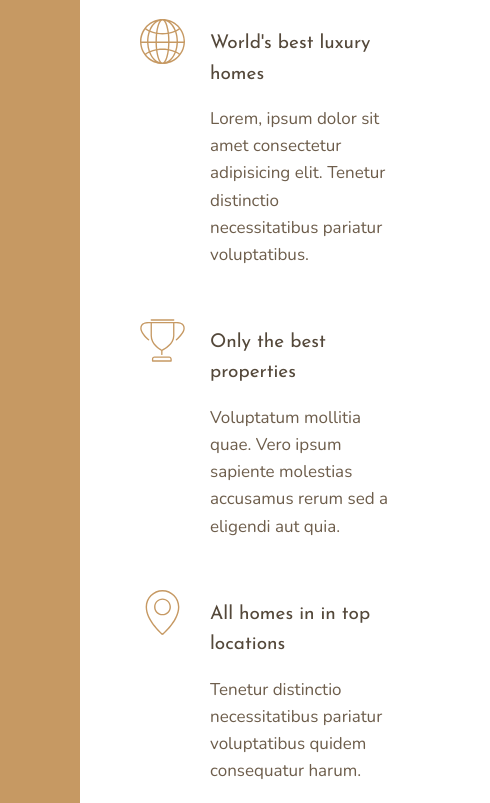
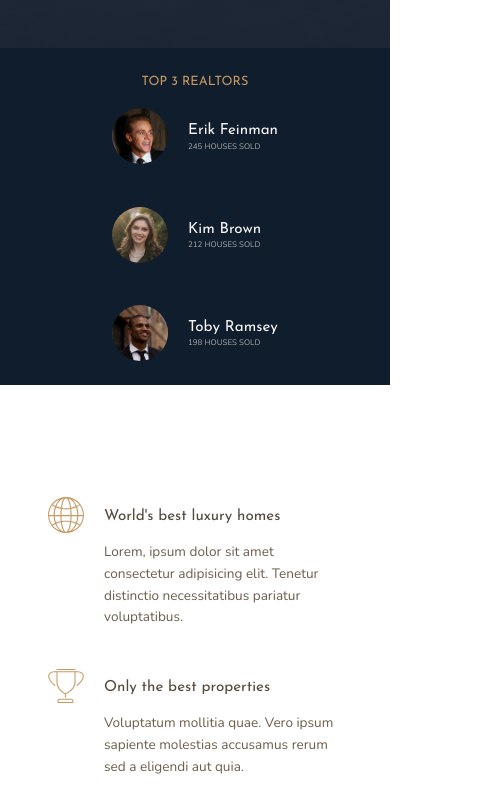
Before and after one commit to Glenio-Lobo/nexter, a website: page index.html in a window 390 px wide. Shown: the part 796-1599 px from the top of the page, 490 px wide, since content can reach past the window. Drawn offline with nearby package versions, Linux system fonts and the light colour scheme.

Commit message:
Media queries

```diff
--- a/sass/abstracts/_mixins.scss
+++ b/sass/abstracts/_mixins.scss
@@ -0,0 +1,18 @@
+@mixin responsive($breakpoint){
+    @if $breakpoint == bp-small {
+        // Media queries não são afetadas pelas mudanças do font size, ou seja, sempre será 16px a não ser que o browser mude.
+        @media only screen and (max-width: 37.5em) { @content }; // 600px
+    }
+
+    @if $breakpoint == bp-medium {
+        @media only screen and (max-width: 50em) { @content }; // 800px
+    }
+
+    @if $breakpoint == bp-large {
+        @media only screen and (max-width: 62.5em) { @content }; // 1000px
+    }
+
+    @if $breakpoint == bp-largest {
+        @media only screen and (max-width: 75em) { @content }; // 1200px
+    }
+}
--- a/sass/base/_elements.scss
+++ b/sass/base/_elements.scss
@@ -1,4 +1,10 @@
+@use '../abstracts/mixins' as mixins;
+
 html{
     box-sizing: border-box;
     font-size: 62.5%;
+
+    @include mixins.responsive(bp-largest){
+        font-size: 50%;
+    }
 }
--- a/sass/layout/_header.scss
+++ b/sass/layout/_header.scss
@@ -1,4 +1,5 @@
 @use '../abstracts/variables' as var;
+@use '../abstracts/mixins' as mixins;
 
 .header{
     background-color: var(--color-grey-dark-1);
@@ -15,6 +16,14 @@
     grid-template-columns: auto; // O mesmo de minmax(min-content, max-content)
     justify-content: center;
     row-gap: 1.5rem;
+
+    @include mixins.responsive(bp-medium){
+        grid-column:  1 / -1;
+    }
+
+    @include mixins.responsive(bp-small){
+        grid-column:  5rem;
+    }
 
     &__logo{
         height: 3rem;
@@ -52,7 +61,8 @@
         align-items: center;
 
         img{
-            height: 2.5rem;
+            max-height: 2.5rem;
+            max-width: 100%;
             filter: brightness(70%);
         }
     }
--- a/sass/layout/_realtors.scss
+++ b/sass/layout/_realtors.scss
@@ -1,3 +1,5 @@
+@use '../abstracts/mixins' as mixins;
+
 .realtors{
     background-color: var(--color-secondary);
     grid-column: col-start 7 / full-end;
@@ -9,12 +11,25 @@
     justify-items: center;
     row-gap: 2rem;
 
+    @include mixins.responsive(bp-medium){
+        grid-column:  1 / -1;
+    }
+
     &__list{
         display: grid;
         grid-template-columns: min-content max-content;
         row-gap: 5vh;
         column-gap: 2rem;
         align-items: center;
+
+        @include mixins.responsive(bp-medium){
+            grid-template-columns: repeat(3, min-content max-content);
+            column-gap: 2.5rem;
+        }
+
+        @include mixins.responsive(bp-small){
+            grid-template-columns: min-content max-content;
+        }
     }
 
     &__img{
--- a/sass/layout/_sidebar.scss
+++ b/sass/layout/_sidebar.scss
@@ -1,3 +1,5 @@
+@use '../abstracts/mixins' as mixins;
+
 .sidebar{
     background-color: var(--color-primary);
     grid-column: sidebar-start / sidebar-end;
@@ -6,7 +8,13 @@
     display: flex;
     justify-content: center;
 
-    // cursor: pointer;
+    @include mixins.responsive(bp-large){
+        grid-column: 1 / -1;
+        grid-row: 1 / span 1;
+        justify-content: end;
+        align-items: center;
+    }
+
 }
 
 .nav-button{
@@ -17,6 +25,19 @@
     height: 2px;
     width: 4.5rem;
     margin-top: 4rem;
+
+    @include mixins.responsive(bp-large){
+        margin-top: 0;
+        margin-right: 3rem;
+
+        &::before{
+            transform: translateY(-1.2rem);
+        }
+
+        &::after{
+            transform: translateY(1rem);
+        }
+    }
 
     &::before,
     &::after{
--- a/sass/layout/_story.scss
+++ b/sass/layout/_story.scss
@@ -1,4 +1,6 @@
 @use '../abstracts/variables' as var;
+@use '../abstracts/mixins' as mixins;
+
 .story{
 
     &__pictures{
@@ -14,6 +16,11 @@
         grid-template-columns: repeat(6, 1fr);
         align-items: center;
 
+        @include mixins.responsive(bp-medium){
+            grid-column: 1 / -1;
+            padding: 3rem;
+        }
+
     }
 
     &__img--1{
@@ -21,6 +28,12 @@
         grid-row: 2 / 6;
         grid-column: 2 / 6;
         box-shadow: 0 2rem 5rem rgba(#000, .1);
+
+        @include mixins.responsive(bp-medium){
+            grid-column: 1 / 5;
+            grid-row: 1 / -1;
+            width: 100%;
+        }
     }
 
     &__img--2{
@@ -29,6 +42,11 @@
         grid-column: 4 / 7;
         z-index: 1;
         box-shadow: 0 2rem 5rem rgba(#000, .2);
+
+        @include mixins.responsive(bp-medium){
+            grid-row: 1 / -1;
+            width: 100%;
+        }
     }
 
     &__content{
@@ -39,6 +57,11 @@
         flex-direction: column;
         justify-content: center;
         align-items: flex-start; // Default é stretch por isso pela toda a largura
+
+        @include mixins.responsive(bp-medium){
+            grid-column: 1 / -1;
+            grid-row: 5 / 6;
+        }
     }
 
     &__text{
--- a/sass/pages/_home.scss
+++ b/sass/pages/_home.scss
@@ -1,3 +1,5 @@
+@use '../abstracts/mixins' as mixins;
+
 .container{
     display: grid;
 
@@ -15,4 +17,16 @@
     grid-template-columns: [sidebar-start] 8rem [sidebar-end full-start] minmax(6rem, 1fr) [center-start]
                            repeat(8, [col-start] minmax(min-content, 14rem) [col-end]) [center-end]
                            minmax(6rem, 1fr) [full-end]; // 1140/8 ~ 14rem
+
+    @include mixins.responsive(bp-large){
+        grid-template-rows: 6rem 80vh min-content 40vw repeat(3, min-content);
+        grid-template-columns: [full-start] minmax(6rem, 1fr) [center-start]
+                           repeat(8, [col-start] minmax(min-content, 14rem) [col-end]) [center-end]
+                           minmax(6rem, 1fr) [full-end]; // 1140/8 ~ 14rem
+    }
+
+    @include mixins.responsive(bp-medium){
+        grid-template-rows: 6rem calc(100vh - 6rem) repeat(6, min-content);
+    }
+
 }
```
Also changed, not shown: css/style.css, 1 other file.
